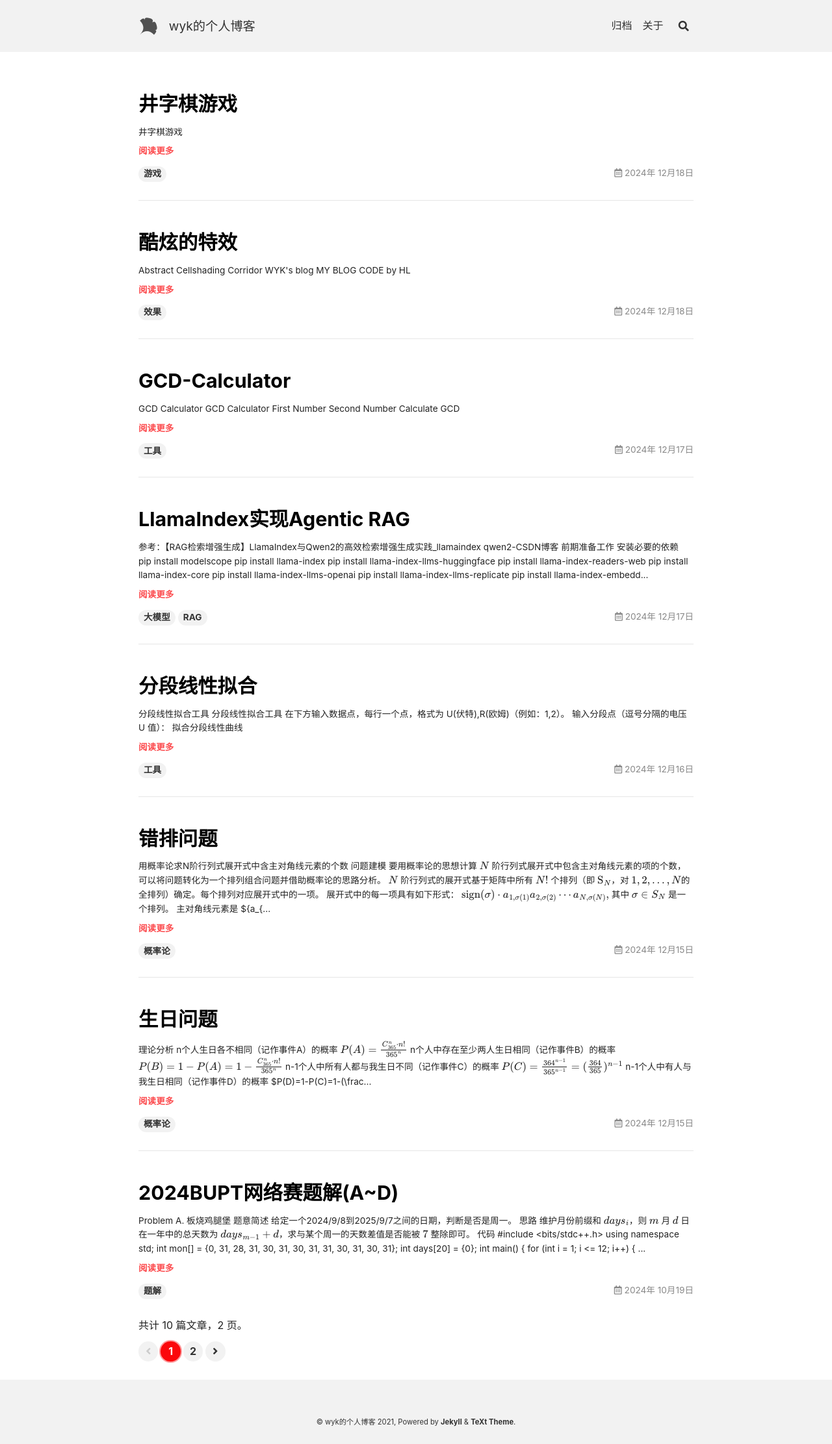
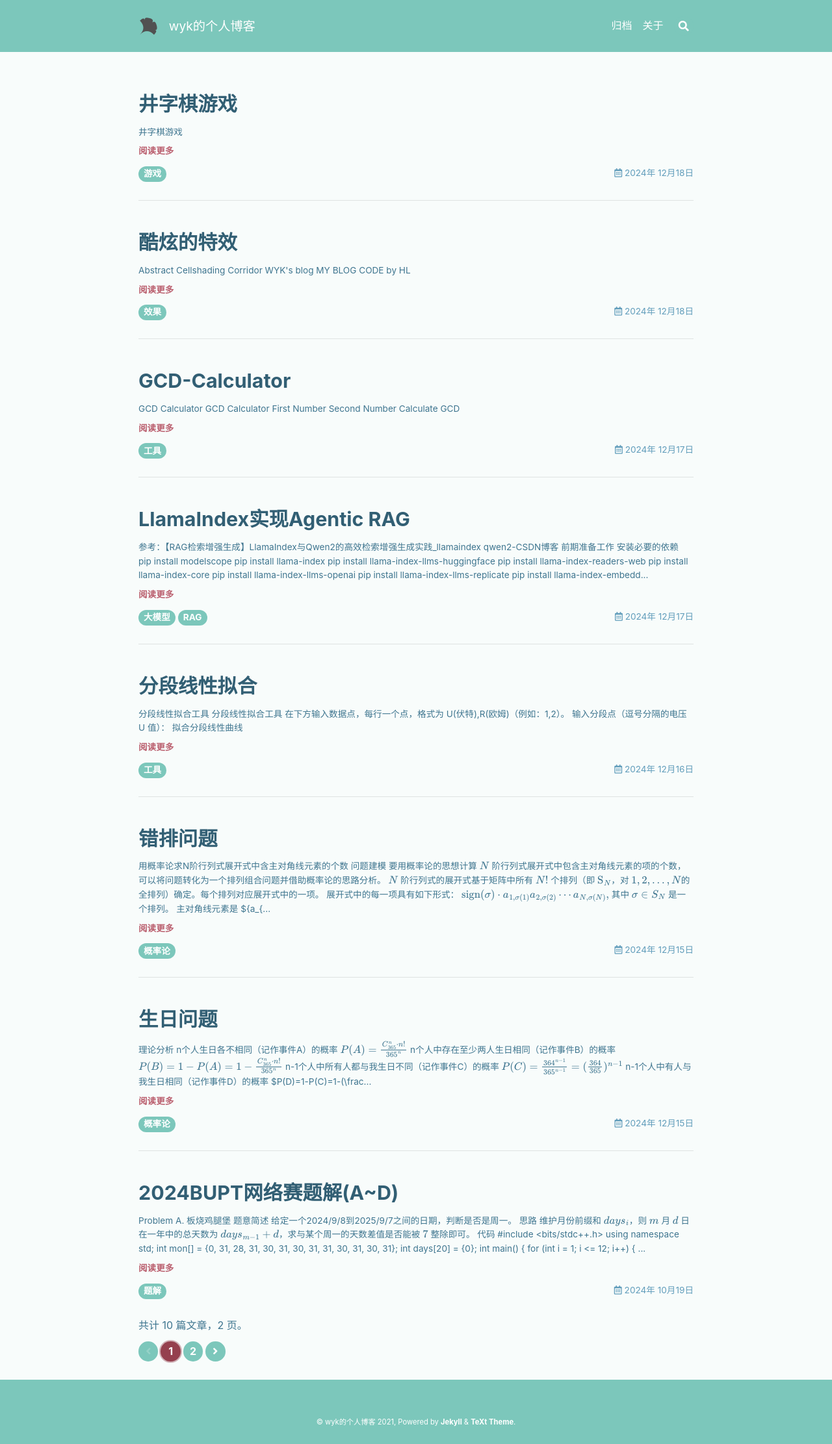
Before and after one commit to wyk-imarubbish/wyk-imarubbish.github.io, a Jekyll site: the page built from index.html, in a window 1280 px wide. Shown: the whole page at 65% size. Built offline with Jekyll 4.4.1, drawn with Linux system fonts in a browser that asks for light colours; nearby versions of some CDN libraries; formulas are drawn with MathJax 3; the list of posts is cut into pages by our own code.

Commit message:
add 井字棋

```diff
--- a/_config.yml
+++ b/_config.yml
@@ -16,7 +16,7 @@
 
 ## => Site Settings
 ##############################
-text_skin: default # "default" (default), "dark", "forest", "ocean", "chocolate", "orange"
+text_skin: forest # "default" (default), "dark", "forest", "ocean", "chocolate", "orange"
 highlight_theme: default # "default" (default), "tomorrow", "tomorrow-night", "tomorrow-night-eighties", "tomorrow-night-blue", "tomorrow-night-bright"
 url     : https://wyk-imarubbish.github.io/ # the base hostname & protocol for your site e.g. https://www.someone.com
 baseurl : # does not include hostname
--- a/_posts/2024-12-18-jing.html
+++ b/_posts/2024-12-18-jing.html
@@ -1,5 +1,5 @@
 ---
-layout: None
+layout: article
 title: 井字棋游戏
 tag: 游戏
 ---
```
